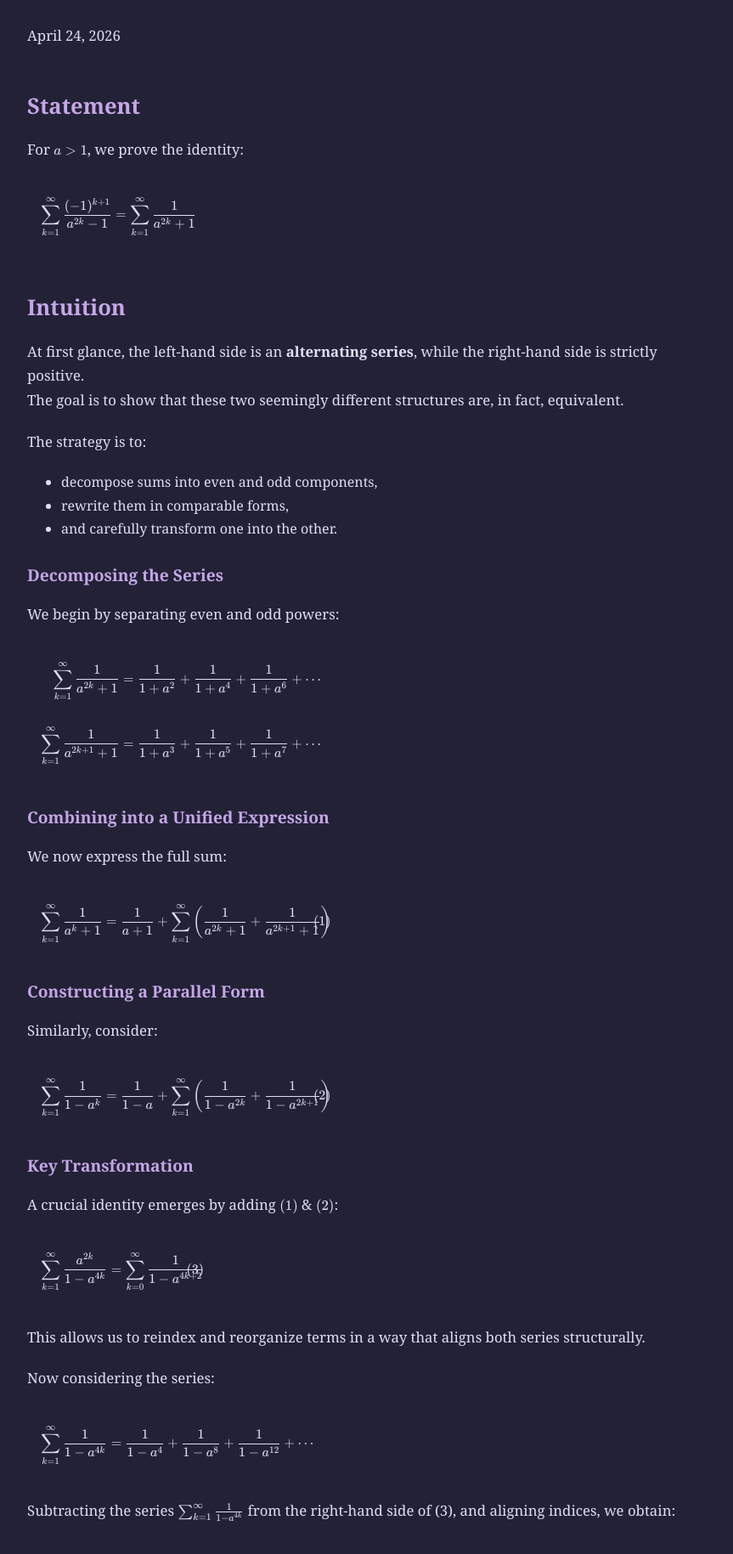
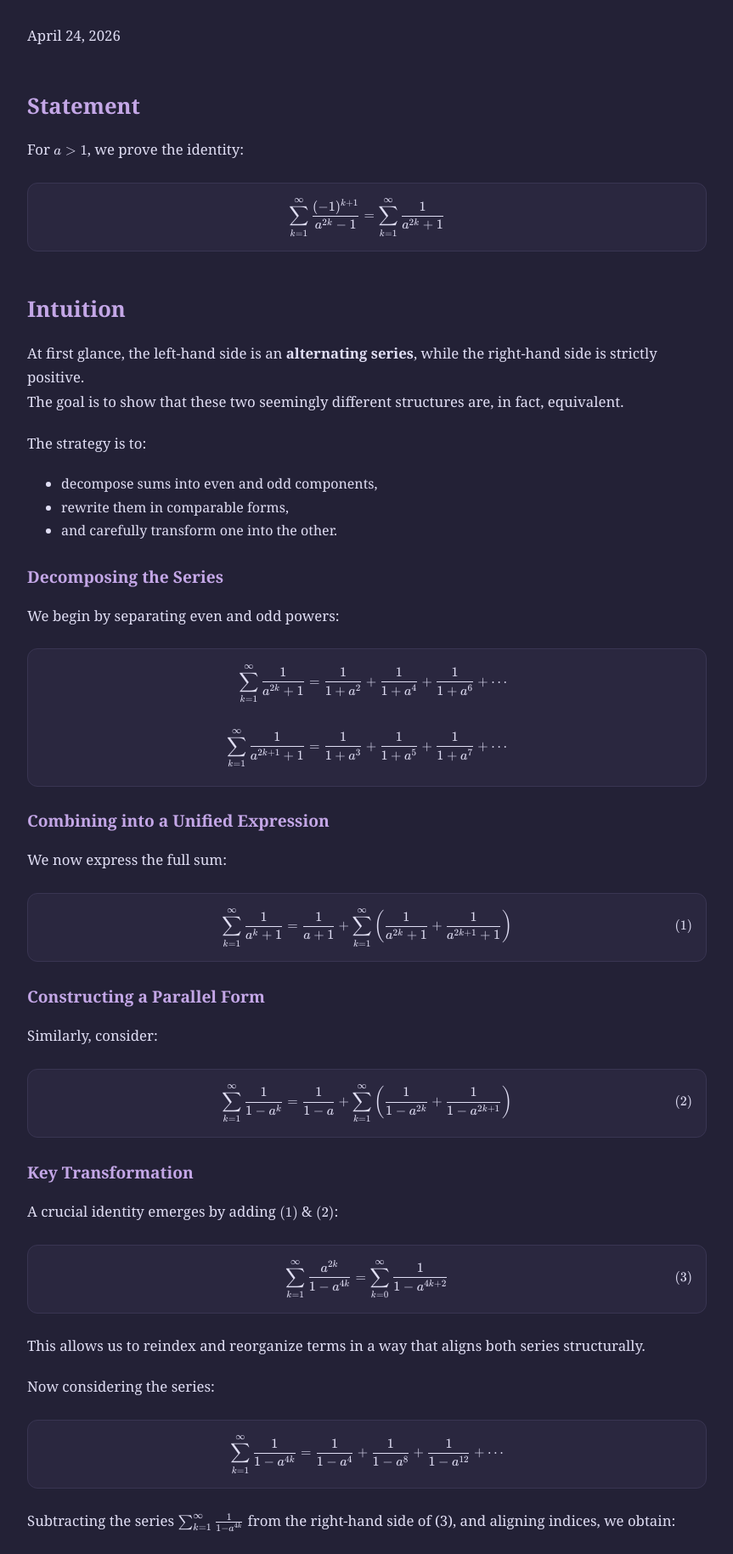
Before and after one commit to IronMan1405/IronMan1405.github.io, a Jekyll site: the page built from _posts/2026-04-24-alternating-series-identity.md, in a window 1280 px wide. Shown: the part 342-2171 px from the top of the page at 85% size, without its empty margins (208-1071 px from the left). Built offline with Jekyll 4.4.1, drawn with Linux system fonts in a browser that asks for light colours.

Commit message:
reverting to normal

```diff
--- a/assets/css/style.css
+++ b/assets/css/style.css
@@ -88,41 +88,41 @@ main {
 }
 
 .katex-display {
-  /* background: var(--surface); */
-  /* border: 1px solid var(--border); */
-  /* border-radius: 12px; */
+  background: var(--surface);
+  border: 1px solid var(--border);
+  border-radius: 12px;
 
-  overflow-x: auto;
+  /* overflow-x: auto;
   overflow-y: hidden;
   -webkit-overflow-scrolling: touch;
-  scroll-behavior: smooth;
+  scroll-behavior: smooth; */
 
   padding: 1rem;
   margin: 1.5em 0;
 }
 
-.katex-display > .katex {
+.katex-display .katex {
   display: block;
   /* align-items: baseline; */
-  max-width: max-content;
-  white-space: nowrap;
+  /* max-width: max-content; */
+  /* white-space: nowrap; */
 }
 
-.katex-display .katex-html {
+/* .katex-display .katex-html {
   display: inline-block;
-  /* align-items: baseline; */
-  /* max-width: none; */
+  align-items: baseline;
+  max-width: none;
   white-space: nowrap;
-}
+} */
 
-.katex-display .tag {
+/* .katex-display .tag {
   display: inline-block;
-  /* position: static !important; */
+  position: static !important;
   margin-left: 1.5rem;
-  /* color: var(--subtle); */
-  /* flex-shrink: 0; */
+  color: var(--subtle);
+  flex-shrink: 0;
   white-space: nowrap;
-}
+} */
 
 p .katex {
   display: inline-block;
@@ -157,7 +157,7 @@ p .katex {
 
   .katex-display > .katex{
     display: block;
-    /* padding: 0.8rem; */
+    padding: 0.8rem;
   }
   .katex-display .tag {
     display: block;
```
